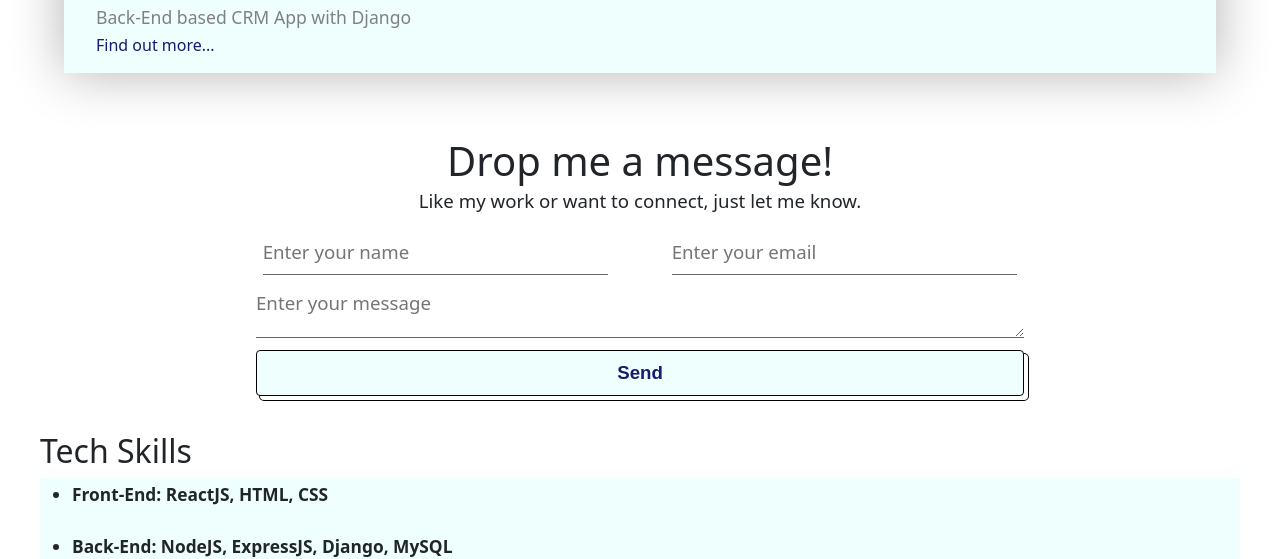
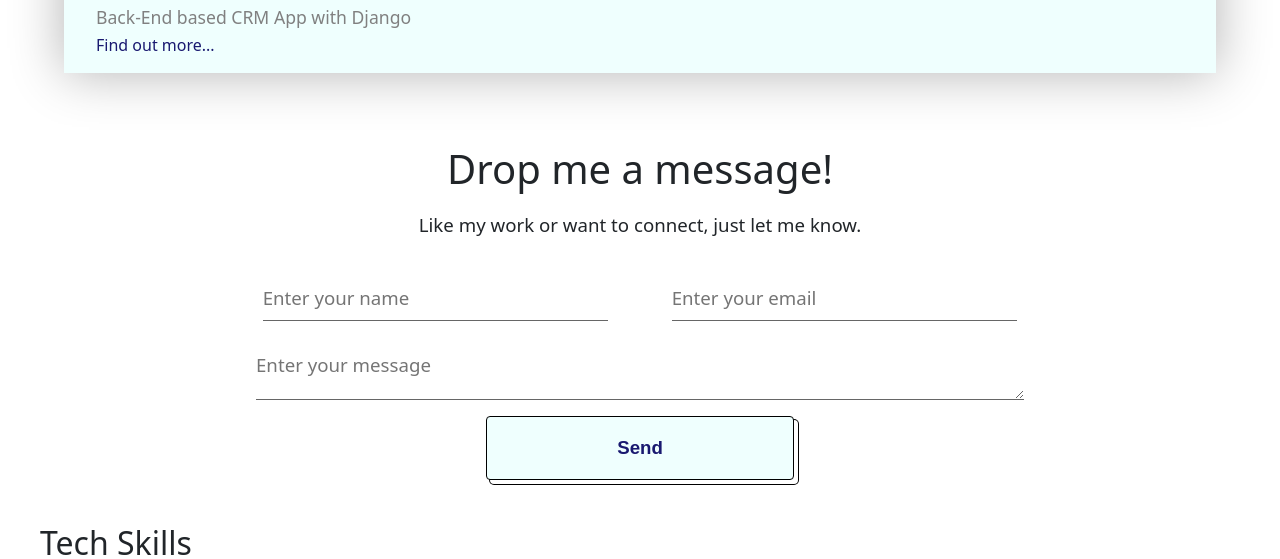
Before and after one commit to abhay299/portfolio, a React (Create React App) app: page / in a window 1280 px wide. Shown: the part 3520-4079 px from the top of the page. Built offline with nearby package versions, Linux system fonts and the light colour scheme.

Commit message:
feedback form css update

```diff
--- a/src/pages/home/Home.jsx
+++ b/src/pages/home/Home.jsx
@@ -131,7 +131,7 @@ const Home = () => {
 								placeholder='Enter your email' onChange={handleChange} required />
 						</div>
 						<div className='Form-Row'>
-							<textarea name='comment' value={inputs.comment} className='Abhay FormInput' onChange={handleChange}
+							<textarea name='comment' value={inputs.comment} className='FormInput' onChange={handleChange}
 								placeholder='Enter your message' required></textarea>
 						</div>
 						<button type='submit' className="SendButton"
--- a/src/pages/home/home.css
+++ b/src/pages/home/home.css
@@ -124,7 +124,7 @@
 	.MailMeHeader{
 		display: flex;
 		width: 100%;
-		margin-top: 24px;
+		margin-top: 2rem;
 		flex-direction: column;
 		align-items: center;
 		justify-content: center;
@@ -135,12 +135,12 @@
 	.MailMeHeader p{
 		text-align: justify;
 		font-size: 14pt;
-		margin: 0px 8px 0px 8px;
+		margin: 1rem 1rem;
 	}
 
 	.MailMe-InnerContent form {
 		width: 100%;
-		margin: 10px auto;
+		margin: 1rem auto;
 	}
 
 	.MailMe-InnerContent{
@@ -152,6 +152,7 @@
 	.Form-Row{
 		display: flex;
 		justify-content: space-around;
+		margin-bottom: 1rem;
 	}
 
 	.Form-Row:first-of-type .FormInput{
@@ -182,6 +183,8 @@
 	.FormInput:focus {
 		border-bottom:1px solid #122fa3;
 	}
+
+	/* Send Component */
 	.SendButton {
 		appearance: button;
 		background-color: #effffe;
@@ -192,16 +195,19 @@
 		box-sizing: border-box;
 		color: midnightblue;
 		cursor: pointer;
-		width: 100%;
-		display: inline-block;
+		width: 40%;
+		height: 4rem;
+		display: flex;
+		align-items: center;
+		justify-content: center;
+		/* place-content: center; */
 		font-family: ITCAvantGardeStd-Bk,Arial,sans-serif;
 		font-size: 14pt;
 		font-weight: 600;
 		line-height: 20px;
-		margin: 12px 0px 10px 0px;
+		margin: 12px auto;
 		overflow: visible;
 		padding: 12px 0px;
-		text-align: center;
 		text-transform: none;
 		touch-action: manipulation;
 		user-select: none;
```
